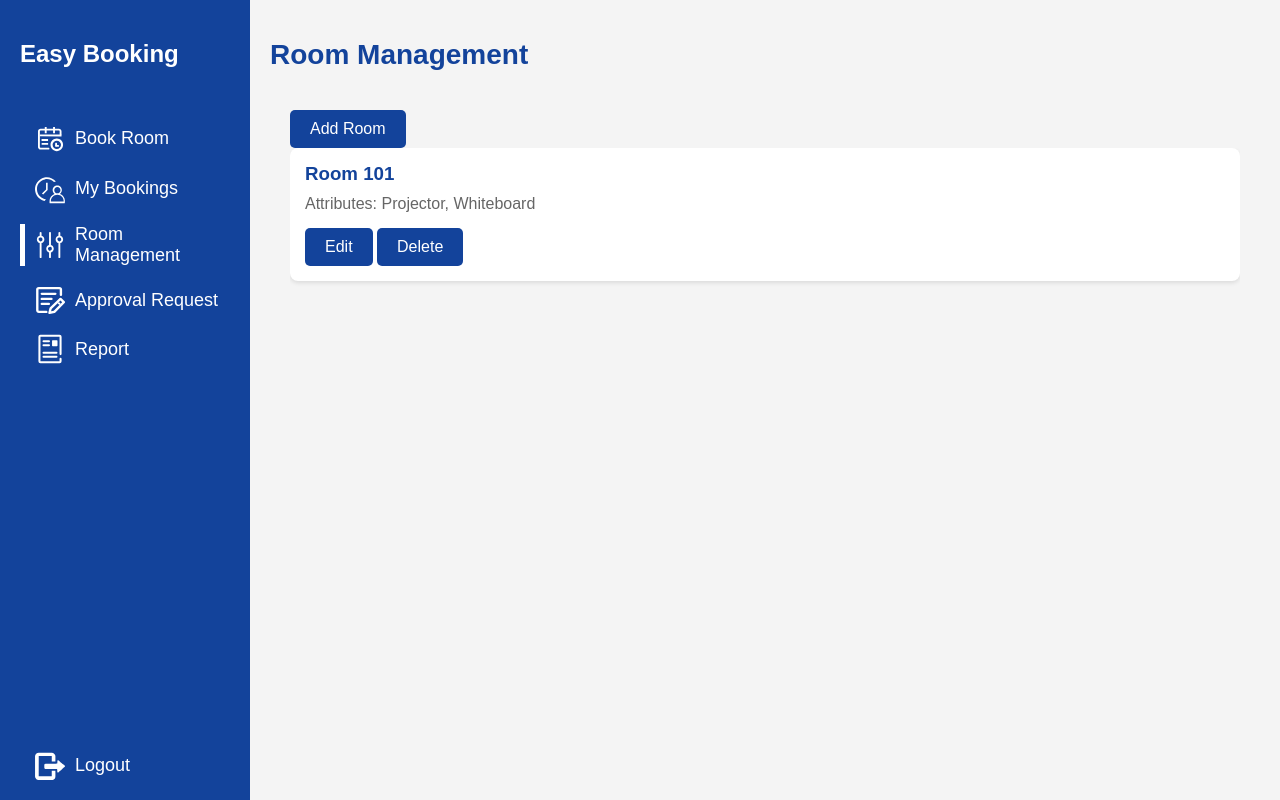
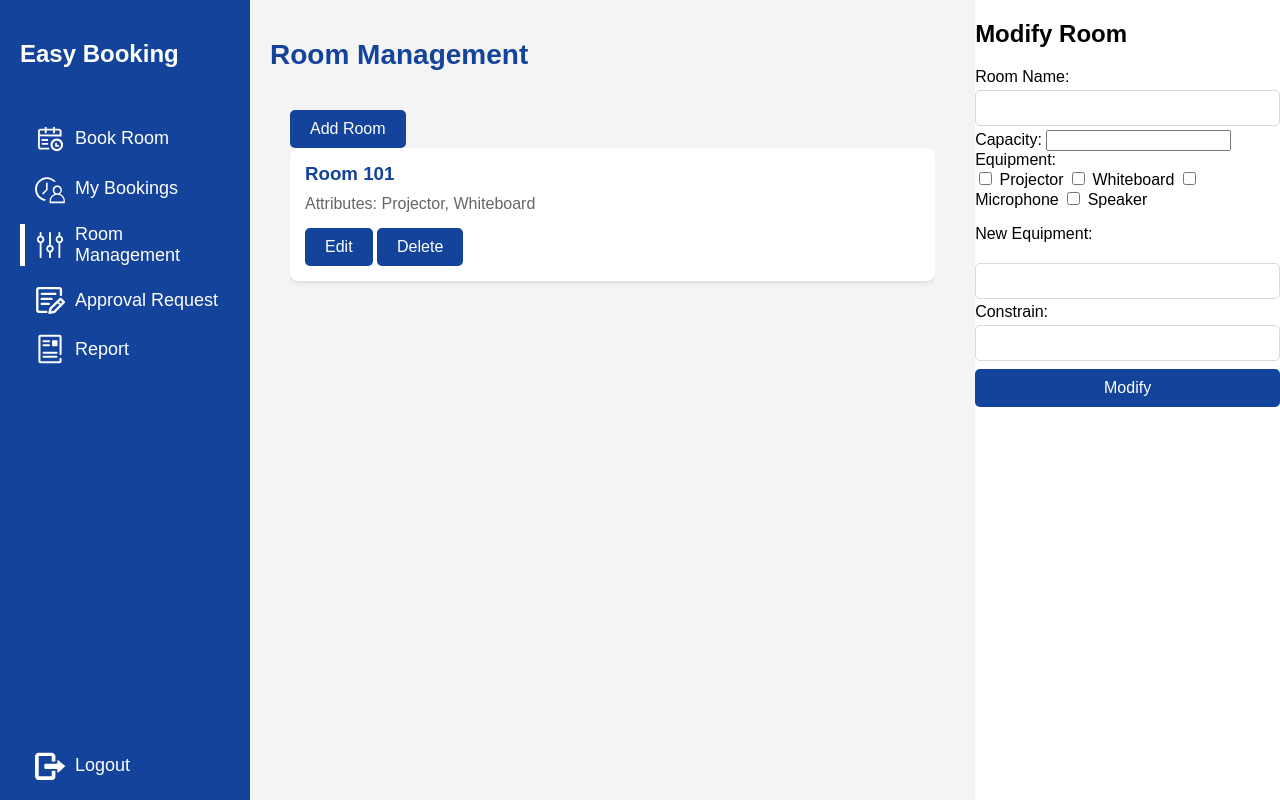
Before and after one commit to Iateautumn/easy_booking_Delta_Force, a Flask app: template app/templates/admin/management.html in a window 1280 px wide. Run offline with Flask 3, Linux system fonts and the light colour scheme; the template is opened without the code that fills it, so the values that code supplies are empty; parts of the project's set-up code (start-up, migrations or seed data) failed here and were passed over.

Commit message:
add modal window to management.html

```diff
--- a/app/templates/admin/management.html
+++ b/app/templates/admin/management.html
@@ -33,7 +33,7 @@
                         </a>
                     </li>
                     <li id="approval-request-nav">
-                        <a href="#approval-request">
+                        <a href="./approval">
                             <img src="../../static/icon/approval_request.svg" class="icon" alt="Approval Request Icon">
                             Approval Request
                         </a>
@@ -76,61 +76,65 @@
         </main>
     </div>
 
-    <!-- Booking Modal -->
-    <div class="booking-modal hidden" id="booking-modal">
-        <div class="booking-content">
-            <h2>Book Room</h2>
-            <div class="booking-group">
-                <label class="booking-label" for="booking-date">Date:</label>
-                <input type="date" id="booking-date" class="input">
+    <!-- Add Modal -->
+    <div class="add-room-modal hidden" id="add-room-modal">
+        <div class="add-room-content">
+            <h2>Add Room</h2>
+            <div class="add-room-group">
+                <label class="add-room-label" for="add-room-date">Room Name:</label>
+                <input type="text" id="input-room-name" class="input">
             </div>
-            <div class="booking-group">
-                <label class="booking-label">Time Slots:</label>
-                <div class="time-slots">
-                    <label class="date_label"><input type="checkbox" name="time-period" class="ui-checkbox" value="0"> 8:00~8:45</label>
-                    <label class="date_label"><input type="checkbox" name="time-period" class="ui-checkbox" value="1"> 8:55~9:40</label>
-                    <label class="date_label"><input type="checkbox" name="time-period" class="ui-checkbox" value="2"> 9:50~10:35</label>
-                    <label class="date_label"><input type="checkbox" name="time-period" class="ui-checkbox" value="3"> 10:45~11:30</label>
-                    <label class="date_label"><input type="checkbox" name="time-period" class="ui-checkbox" value="4"> 11:40~12:25</label>
-                    <label class="date_label"><input type="checkbox" name="time-period" class="ui-checkbox" value="5"> 12:35~13:20</label>
-                    <label class="date_label"><input type="checkbox" name="time-period" class="ui-checkbox" value="6"> 13:30~14:15</label>
-                    <label class="date_label"><input type="checkbox" name="time-period" class="ui-checkbox" value="7"> 14:25~15:10</label>
-                    <label class="date_label"><input type="checkbox" name="time-period" class="ui-checkbox" value="8"> 15:20~16:05</label>
-                    <label class="date_label"><input type="checkbox" name="time-period" class="ui-checkbox" value="9"> 16:15~17:00</label>
+            <div class="add-room-group">
+                <label class="add-room-label">Capacity:</label>
+                <input type="number" id="capacity" placeholder="" min="1">
+            </div>
+            <div class="add-room-group">
+                <label class="add-room-label">Equipment:</label>
+                <div class="equipment">
+                    <label><input type="checkbox" name="equipment" value="projector"> Projector</label>
+                    <label><input type="checkbox" name="equipment" value="whiteboard"> Whiteboard</label>
+                    <label><input type="checkbox" name="equipment" value="microphone"> Microphone</label>
+                    <label><input type="checkbox" name="equipment" value="speaker"> Speaker</label>
                 </div>
+                <p>New Equipment:</p>
+                <input type="text" id="new-equipment" class="input">
             </div>
-            <button class="apply-btn" id="confirm-booking">Confirm Booking</button>
+            <div>
+                <label class="add-room-label">Constrain:</label>
+                <input type="text" id="input-room-constrain" class="input">
+            </div>
+            <button class="apply-btn" id="add-room">Add</button>
         </div>
     </div>
-    <!-- Filter Modal -->
-    <div class="filter-modal" id="filter-modal">
-        <div class="filter-content">
-            <h2>Filter Rooms</h2>
-            <div class="filter-group">
-                <label class="filter-label" for="capacity">Capacity:</label>
-                <div class="capacity-inputs">
-                    <input type="number" id="capacity-min" placeholder="Min" min="1">
-                    <span>~</span>
-                    <input type="number" id="capacity-max" placeholder="Max" min="1">
+
+    <!-- Modify Modal -->
+    <div class="modify-room-modal" id="modify-room-modal">
+        <div class="modify-room-content">
+            <h2>Modify Room</h2>
+            <div class="modify-room-group">
+                <label class="modify-room-label" for="modify-room-date">Room Name:</label>
+                <input type="text" id="input-room-name" class="input">
+            </div>
+            <div class="modify-room-group">
+                <label class="modify-room-label">Capacity:</label>
+                <input type="number" id="capacity" placeholder="" min="1">
+            </div>
+            <div class="modify-room-group">
+                <label class="modify-room-label">Equipment:</label>
+                <div class="equipment">
+                    <label><input type="checkbox" name="equipment" value="projector"> Projector</label>
+                    <label><input type="checkbox" name="equipment" value="whiteboard"> Whiteboard</label>
+                    <label><input type="checkbox" name="equipment" value="microphone"> Microphone</label>
+                    <label><input type="checkbox" name="equipment" value="speaker"> Speaker</label>
                 </div>
+                <p>New Equipment:</p>
+                <input type="text" id="new-equipment" class="input">
             </div>
-            <div class="filter-group">
-                <label class="filter-label">Date/Time:</label>
-                <div class="days">
-                    <label class="date_label"><input type="checkbox" class="ui-checkbox" name="days" value="0"> Mon</label>
-                    <label class="date_label"><input type="checkbox" class="ui-checkbox" name="days" value="1"> Tue</label>
-                    <label class="date_label"><input type="checkbox" class="ui-checkbox" name="days" value="2"> Wed</label>
-                    <label class="date_label"><input type="checkbox" class="ui-checkbox" name="days" value="3"> Thu</label>
-                    <label class="date_label"><input type="checkbox" class="ui-checkbox" name="days" value="4"> Fri</label>
-                    <label class="date_label"><input type="checkbox" class="ui-checkbox" name="days" value="5"> Sat</label>
-                    <label class="date_label"><input type="checkbox" class="ui-checkbox" name="days" value="6"> Sun</label>
-                </div>
+            <div>
+                <label class="modify-room-label">Constrain:</label>
+                <input type="text" id="input-room-constrain" class="input">
             </div>
-            <div class="filter-group">
-                <label class="filter-label">Equipment:</label>
-                <div id="equipment"></div>
-            </div>
-            <button class="apply-btn" id="apply-filter">Apply Filters</button>
+            <button class="apply-btn" id="modify-room">Modify</button>
         </div>
     </div>
 
```
